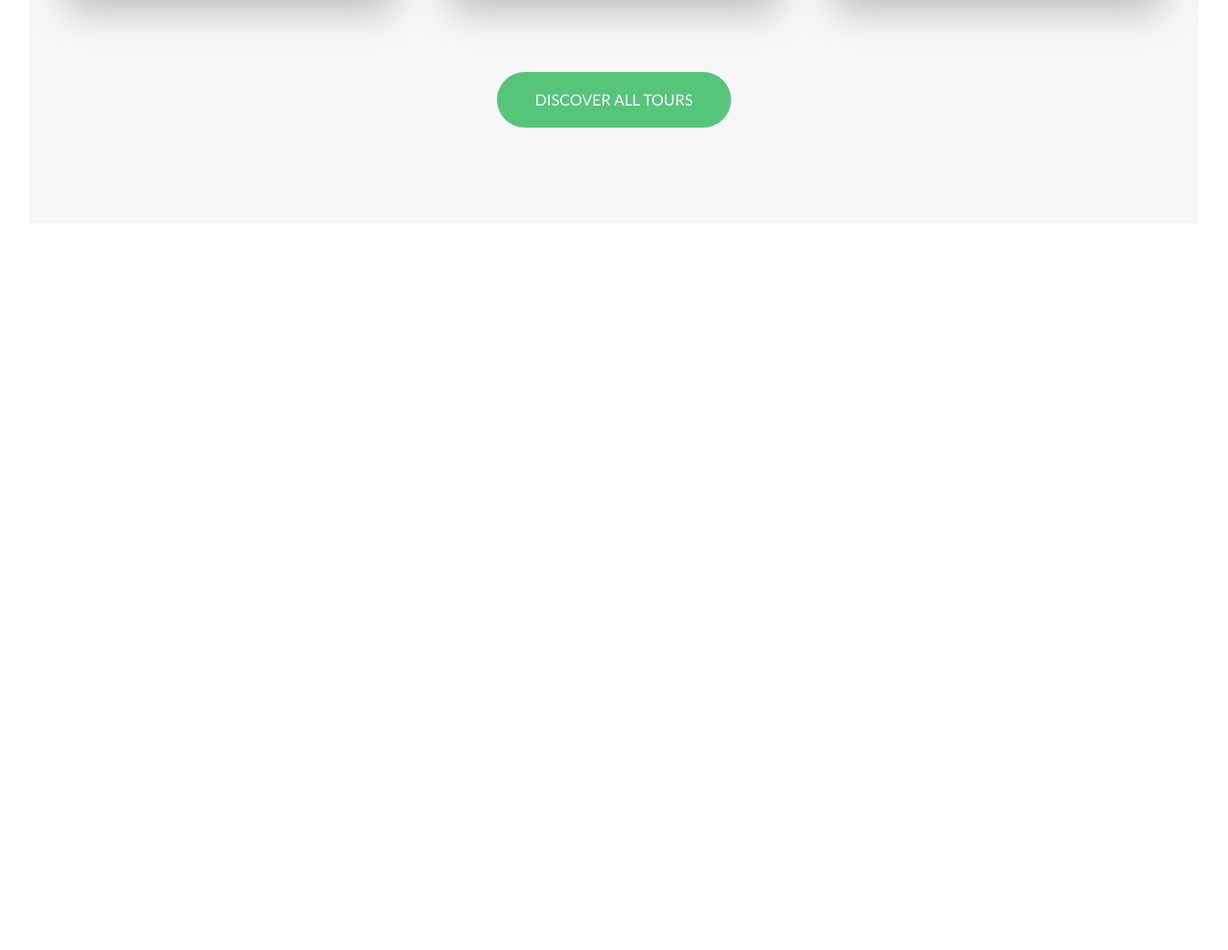
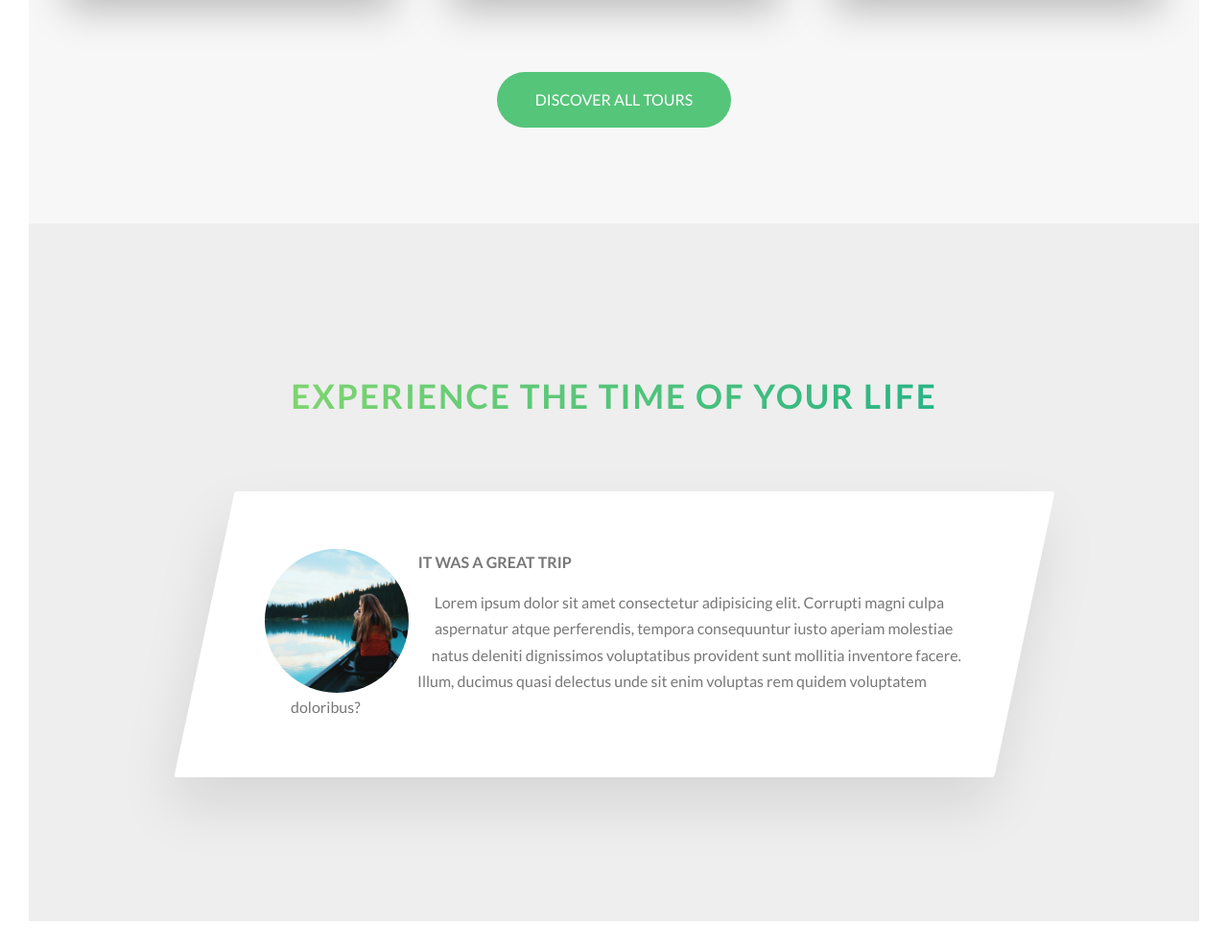
Before and after one commit to lindade/travels, a website: page index.html in a window 1280 px wide. Shown: the part 2951-3941 px from the top of the page at 96% size. Before the commit the page ends 3214 px from the top, so only its background shows below. Drawn offline with Linux system fonts and the light colour scheme.

Commit message:
start story section, create story card

```diff
--- a/index.html
+++ b/index.html
@@ -226,6 +226,31 @@
                 <a href="#" class="btn btn--green">Discover all tours</a>
             </div>
         </section>
+
+        <section class="story-section">
+            <div class="u-center-text u-margin-bottom-large">
+                <h2 class="heading-secondary">
+                    Experience the time of your life
+                </h2>
+            </div>
+
+            <div class="row">
+                <div class="story">
+                    <figure class="story__shape">
+                        <img src="img/travels-8.jpg" alt="Profile 1" class="story__image">
+                    </figure>
+                    <div class="story__text">
+                        <h3 class="heading-tertiary u-margin-bottom-small">
+                            It was a great trip
+                        </h3>
+                        <p>Lorem ipsum dolor sit amet consectetur adipisicing elit. Corrupti magni culpa aspernatur
+                            atque perferendis, tempora consequuntur iusto aperiam molestiae natus deleniti dignissimos
+                            voluptatibus provident sunt mollitia inventore facere. Illum, ducimus quasi delectus unde
+                            sit enim voluptas rem quidem voluptatem doloribus?</p>
+                    </div>
+                </div>
+            </div>
+        </section>
     </main>
 
     <!--
--- /dev/null
+++ b/sass/components/_story.scss
@@ -0,0 +1,35 @@
+.story {
+  padding: 6rem;
+  padding-left: 9rem;
+  width: 75%;
+  margin: 0 auto;
+  box-shadow: 0 3rem 6rem rgba($color-black, .1);
+  background: $color-white;
+  border-radius: 3px;
+  font-size: $default-font-size;
+  transform: skewX(-12deg);
+
+  &>* {}
+
+  &__shape {
+    width: 15rem;
+    height: 15rem;
+    float: left;
+    // to define were the content flows arround the element (in a circle)
+    -webkit-shape-outside: circle(50% at 50% 50%);
+    shape-outside: circle(50% at 50% 50%);
+    // to make the shape (element) look like a circle
+    -webkit-clip-path: circle(50% at 50% 50%);
+    clip-path: circle(50% at 50% 50%);
+    transform: translateX(-3rem) skewX(12deg);
+
+  }
+
+  &__image {
+    height: 100%;
+  }
+
+  &__text {
+    transform: skewX(12deg);
+  }
+}
--- a/sass/main.scss
+++ b/sass/main.scss
@@ -11,6 +11,7 @@
 @import "components/card";
 @import "components/feature-box";
 @import "components/compositions";
+@import "components/story";
 
 @import "layout/header";
 @import "layout/grid";
--- a/sass/pages/_home.scss
+++ b/sass/pages/_home.scss
@@ -22,3 +22,8 @@
   padding: 20rem 0 10rem 0;
   margin-top: -10vh;
 }
+
+.story-section {
+  background: $color-grey;
+  padding: 15rem 0;
+}
```
Also changed, not shown: css/style.css.
